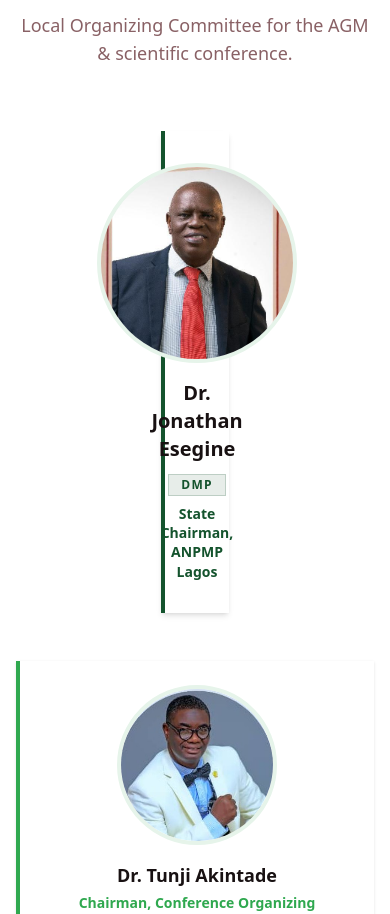
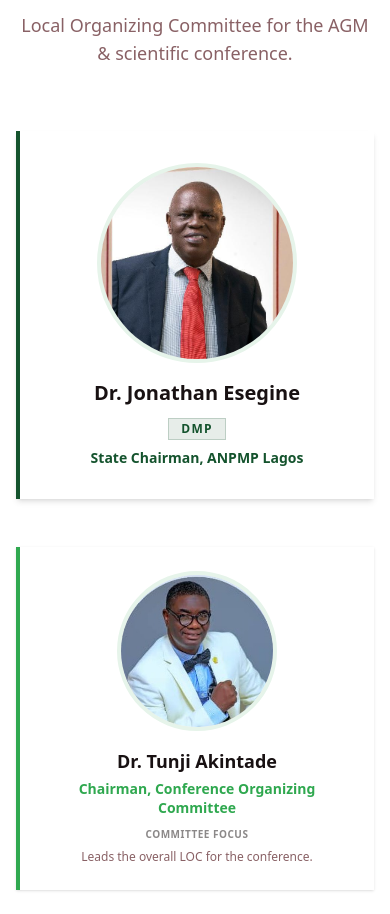
Before and after one commit to alexindevs/anpmplagos-conference, a Next.js app: page /about in a window 390 px wide. Shown: the part 3960-4874 px from the top of the page. Built offline with nearby package versions, Linux system fonts and the light colour scheme; no server answers.

Commit message:
fix: full width on mobile, max-w-[400px] on md+ for chairman card

```diff
--- a/src/app/about/page.tsx
+++ b/src/app/about/page.tsx
@@ -236,7 +236,7 @@ export default function AboutPage() {
 
           {/* State Chairman — featured at centre top */}
           <div className="flex justify-center mb-12">
-            <div className="flex flex-col items-center gap-4 p-8 bg-white border-l-4 border-deep-forest shadow-md hover:shadow-xl transition-all w-full max-w-sm">
+            <div className="flex flex-col items-center gap-4 p-8 bg-white border-l-4 border-deep-forest shadow-md hover:shadow-xl transition-all w-full md:max-w-[400px]">
               <div className="relative size-[200px] shrink-0 overflow-hidden rounded-full border-4 border-mint-whisper bg-gray-100">
                 <Image
                   src="/dr-jonathan-esegine.jpeg"
```
